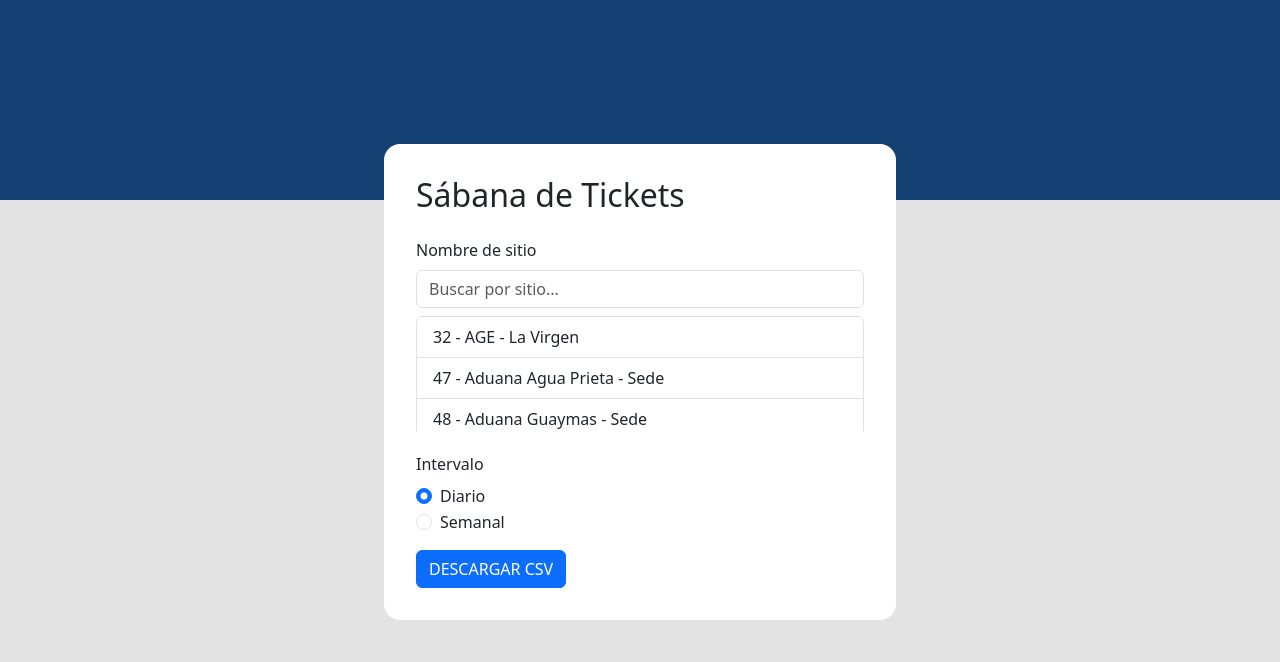
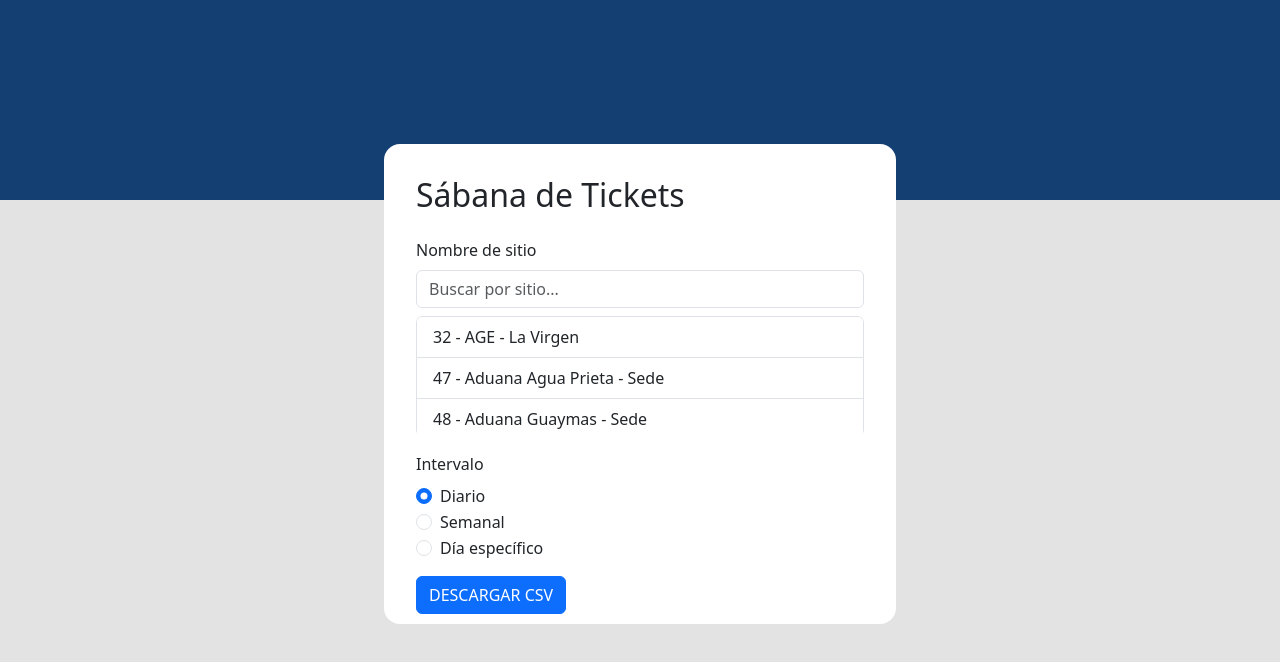
Before and after one commit to lucasruiz12/sabana-anam, a React (Vite) app: page / in a window 1280 px wide. Shown: the top 662 px of the page. Built offline with nearby package versions, Linux system fonts and the light colour scheme.

Commit message:
add date search to specifies day

```diff
--- a/package.json
+++ b/package.json
@@ -13,6 +13,7 @@
     "axios": "^1.7.9",
     "bootstrap": "^5.3.3",
     "react": "^18.3.1",
+    "react-datepicker": "^7.5.0",
     "react-dom": "^18.3.1",
     "react-router-dom": "^7.0.2",
     "react-toastify": "^10.0.6"
--- a/src/pages/Home/index.jsx
+++ b/src/pages/Home/index.jsx
@@ -2,6 +2,8 @@ import React, { useEffect, useState } from 'react';
 import { toast, ToastContainer } from 'react-toastify';
 import clients from '../../constants/clients';
 import connections from '../../connections';
+import DatePicker from 'react-datepicker';
+import "react-datepicker/dist/react-datepicker.css";
 import 'react-toastify/dist/ReactToastify.css';
 import './style.css';
 
@@ -14,6 +16,7 @@ const Home = () => {
     });
 
     const [filteredClients, setFilteredClients] = useState([]);
+    const [dateToFilter, setDateToFilter] = useState("");
 
     const generateCSV = (data) => {
         const BOM = '\uFEFF';
@@ -50,6 +53,9 @@ const Home = () => {
 
     const handleRadioChange = (event) => {
         const { value } = event.target;
+        if(value !== 3){
+            setDateToFilter("");
+        };
         setDataToSearch((prevData) => ({
             ...prevData,
             interval: parseInt(value),
@@ -60,13 +66,17 @@ const Home = () => {
 
         const { site, interval } = dataToSearch;
 
-        const now = new Date();
+        let now = new Date();
+
+        if (dateToFilter) {
+            now = new Date(dateToFilter);
+        };
+
         const date = now.toISOString();
-
-        // let date = "2024-11-29T23:57:31.000Z";
 
         const daily = interval === 1;
         const weekly = interval === 2;
+        const specifies = interval === 3;
 
         const clientName = "Covivi";
 
@@ -74,11 +84,12 @@ const Home = () => {
             date,
             daily,
             weekly,
+            specifies,
             clientName,
             site,
         };
 
-        let newFileName = `SABANA_${daily ? "DAILY" : "WEEKLY"}-${date}_${clientName}`;
+        let newFileName = `SABANA_${daily ? "DAILY" : weekly ? "WEEKLY" : "FILTER_BY_DAY"}-${date}_${clientName}`;
 
         if (site !== "") {
             newFileName += site.split("-")[0].trim();
@@ -119,6 +130,7 @@ const Home = () => {
                         setTimeout(() => {
                             setInputValue("");
                             setDataToSearch({ site: "", interval: 1 });
+                            setDateToFilter("");
                             setFilteredClients([]);
 
                             if (err.status === 404) {
@@ -177,18 +189,27 @@ const Home = () => {
     };
 
     const handleInputFocus = () => {
-        if(inputValue === ""){
+        if (inputValue === "") {
             setFilteredClients(clients);
         };
     };
 
     const handleInputBlur = () => {
-        if(inputValue === ""){
+        if (inputValue === "") {
             setFilteredClients([]);
+            setInputValue("");
+            setDataToSearch((prevData) => ({
+                ...prevData,
+                site: "",
+            }));
         };
     };
 
-    const isButtonDisabled = inputValue !== dataToSearch.site;
+    const handleDateChange = (date) => {
+        setDateToFilter(date);
+    };
+
+    // const isButtonDisabled =
 
     useEffect(() => {
         if (inputValue === "") {
@@ -262,13 +283,36 @@ const Home = () => {
                             />
                             <label className="form-check-label" htmlFor="weekly">Semanal</label>
                         </div>
+                        <div className="form-check">
+                            <input
+                                type="radio"
+                                className="form-check-input"
+                                id="specificDay"
+                                name="interval"
+                                value="3"
+                                checked={dataToSearch.interval === 3}
+                                onChange={handleRadioChange}
+                            />
+                            <label className="form-check-label" htmlFor="specificDay">Día específico</label>
+                            {dataToSearch.interval === 3 && (
+                                <DatePicker
+                                    selected={dateToFilter}
+                                    onChange={handleDateChange}
+                                    dateFormat="yyyy-MM-dd"
+                                    className="form-date-control"
+                                    placeholderText="Seleccione una fecha"
+                                    disabledKeyboardNavigation
+                                />
+                            )}
+                        </div>
                     </div>
 
                     <button
                         type="button"
                         className="btn btn-primary"
                         onClick={handleDownloadClick}
-                        disabled={isButtonDisabled}
+                        // disabled={inputValue !== dataToSearch.site}
+                        disabled={(dataToSearch.interval === 3 && dateToFilter === "") || inputValue !== dataToSearch.site}
                     >
                         DESCARGAR CSV
                     </button>
--- a/src/pages/Home/style.css
+++ b/src/pages/Home/style.css
@@ -23,6 +23,13 @@
     padding: 2rem;
     background-color: white;
     border-radius: 1rem;
+}
+
+.form-date-control{
+    margin-left: 2vw;
+    border: solid 1px gray;
+    border-radius: 0.5rem;
+    padding: 0.1rem 0.5rem;
 }
 
 .list-group-item {
```
Also changed, not shown: 1 other file (tests, documents, lock files or other folders).
